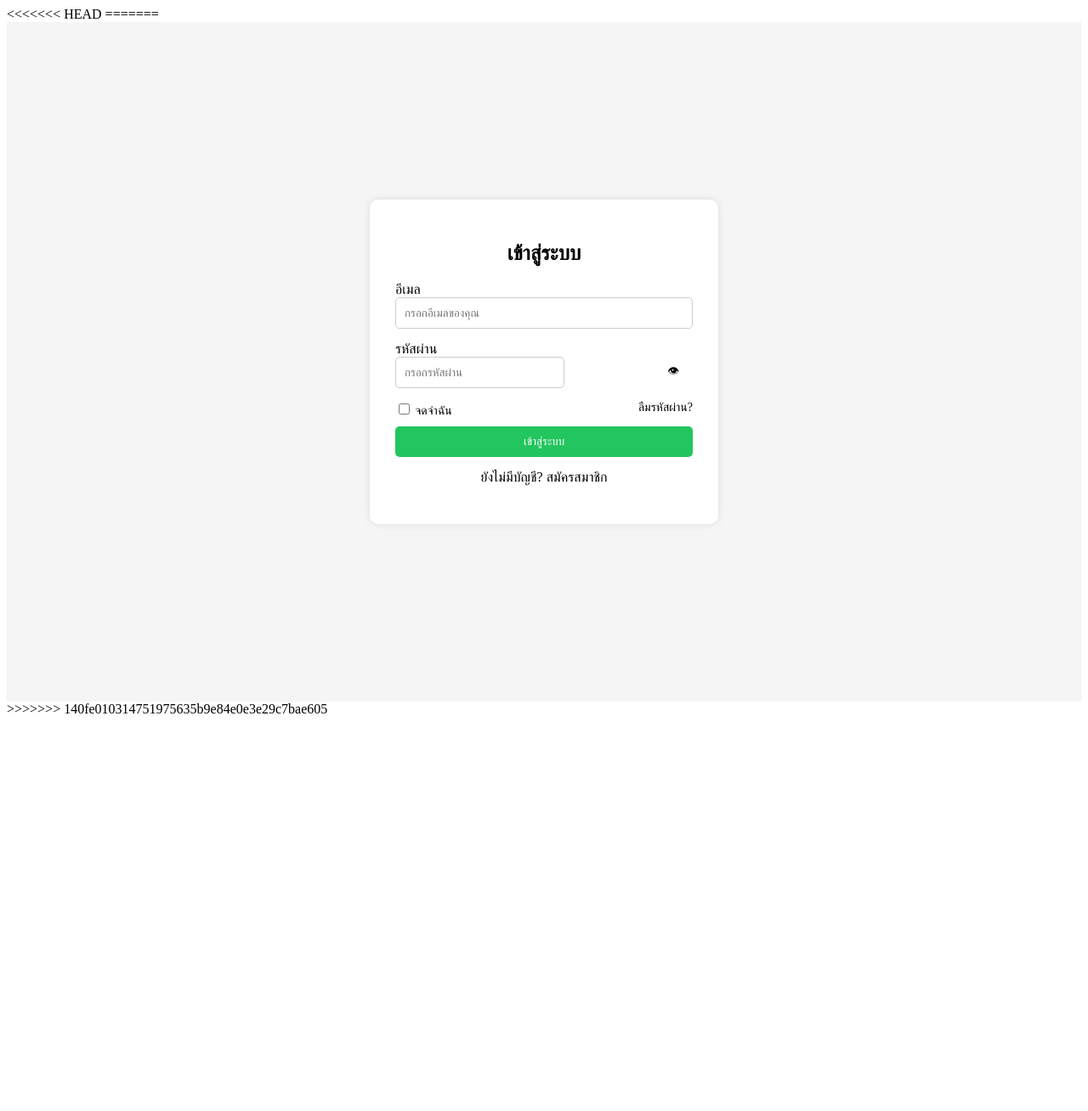
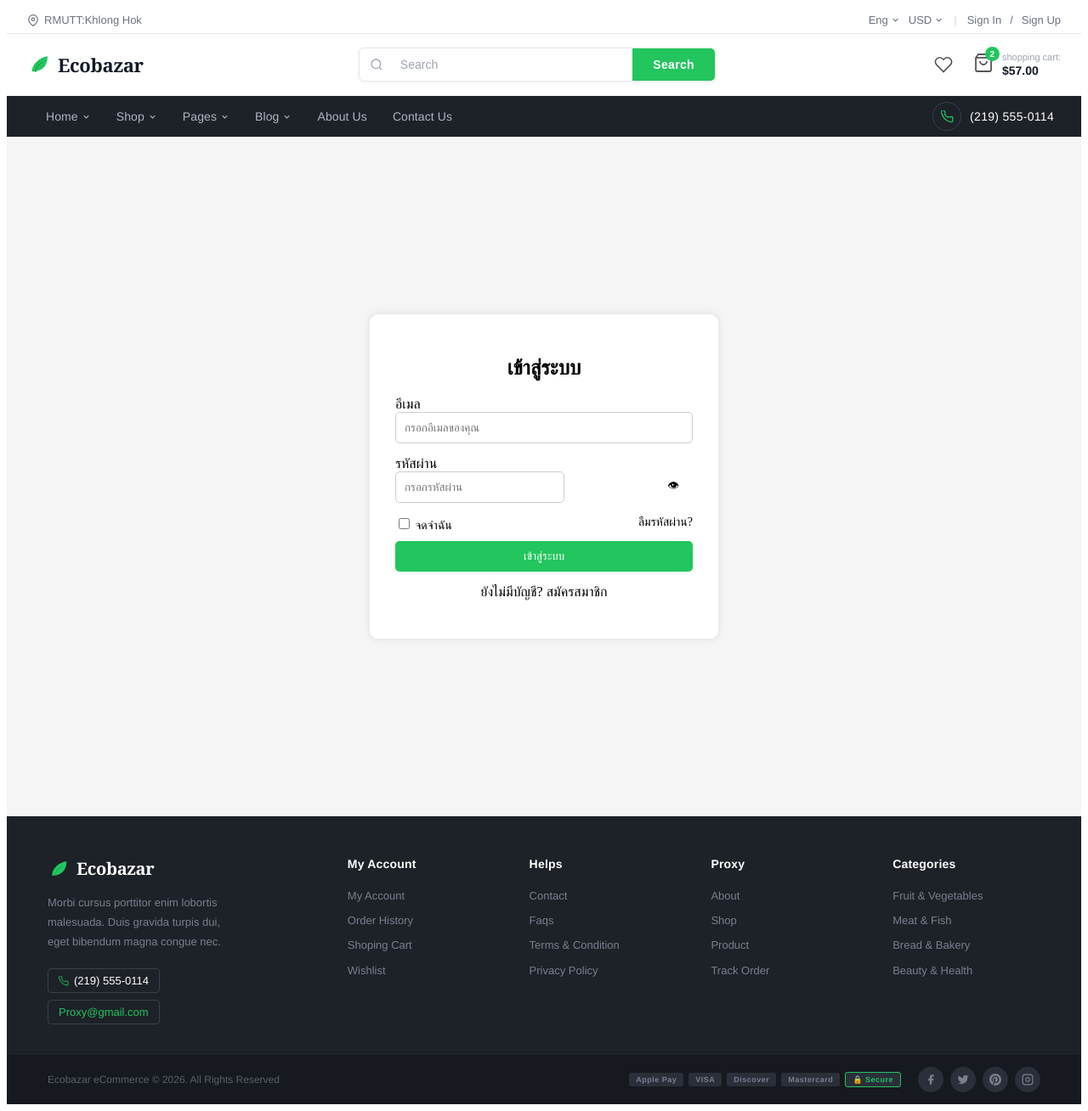
Before and after one commit to JetCigar/rmutt_fullstackclass_2025_1166109051142, an Angular app in the folder frontend/: page /login in a window 1280 px wide. Shown: the whole page at 85% size. Before the commit the page ends 852 px from the top, so only its background shows below. Built offline with nearby package versions, Linux system fonts and the light colour scheme.

Commit message:
header footer navbar

```diff
--- a/frontend/src/app/app.html
+++ b/frontend/src/app/app.html
@@ -1,5 +1,7 @@
-<<<<<<< HEAD
+<app-header></app-header>
+
+<app-navbar></app-navbar>
+
 <router-outlet></router-outlet>
-=======
-<router-outlet></router-outlet>
->>>>>>> 140fe010314751975635b9e84e0e3e29c7bae605
+
+<app-footer></app-footer>
```
Also changed, not shown: frontend/src/app/app.ts (+12 -1 lines).
